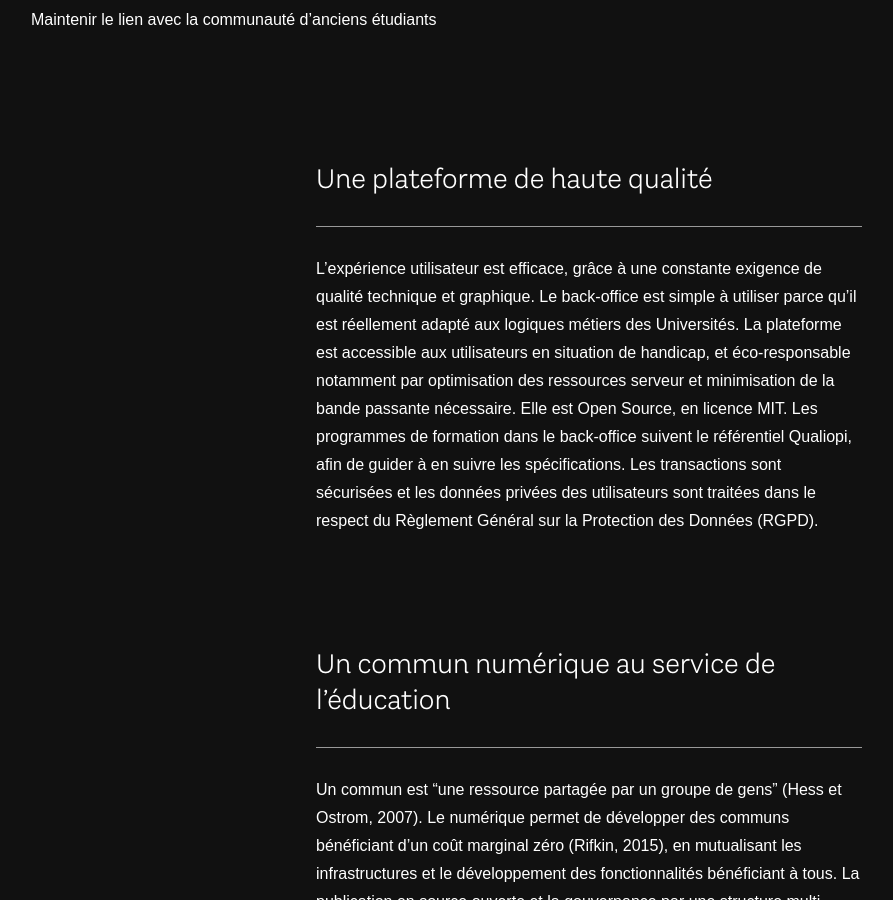
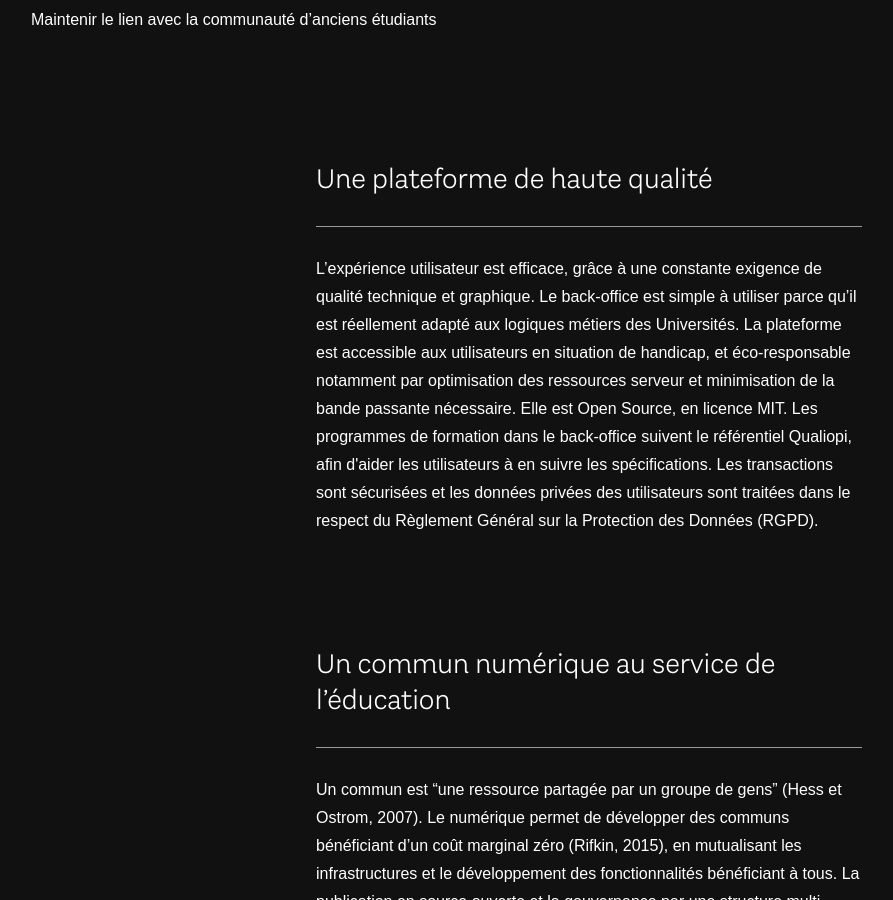
Before and after one commit to alexisben/osuny-coming-soon, a Jekyll site: the page built from _pages/index.html, in a window 1280 px wide and 900 px high, scrolled down 1585 px. Shown: the whole window, without its empty margins (51-944 px from the left). Built offline with Jekyll 4.4.1, drawn with Linux system fonts in a browser that asks for light colours; a style sheet for code colours, icons or effects is not loaded.

Commit message:
Update index.html

```diff
--- a/_pages/index.html
+++ b/_pages/index.html
@@ -48,7 +48,7 @@ permalink: /
     <div class="offset-md-3 col-md-6">
         <h2>Une plateforme de haute qualité</h2>
         <p>
-            L’expérience utilisateur est efficace, grâce à une constante exigence de qualité technique et graphique. Le back-office est simple à utiliser parce qu’il est réellement adapté aux logiques métiers des Universités. La plateforme est accessible aux utilisateurs en situation de handicap, et éco-responsable notamment par optimisation des ressources serveur et minimisation de la bande passante nécessaire. Elle est Open Source, en licence MIT. Les programmes de formation dans le back-office suivent le référentiel Qualiopi, afin de guider à en suivre les spécifications. Les transactions sont sécurisées et les données privées des utilisateurs sont traitées dans le respect du Règlement Général sur la Protection des Données (RGPD).
+            L’expérience utilisateur est efficace, grâce à une constante exigence de qualité technique et graphique. Le back-office est simple à utiliser parce qu’il est réellement adapté aux logiques métiers des Universités. La plateforme est accessible aux utilisateurs en situation de handicap, et éco-responsable notamment par optimisation des ressources serveur et minimisation de la bande passante nécessaire. Elle est Open Source, en licence MIT. Les programmes de formation dans le back-office suivent le référentiel Qualiopi, afin d'aider les utilisateurs à en suivre les spécifications. Les transactions sont sécurisées et les données privées des utilisateurs sont traitées dans le respect du Règlement Général sur la Protection des Données (RGPD).
         </p>
 
         <h2>Un commun numérique au service de l’éducation</h2>
```
